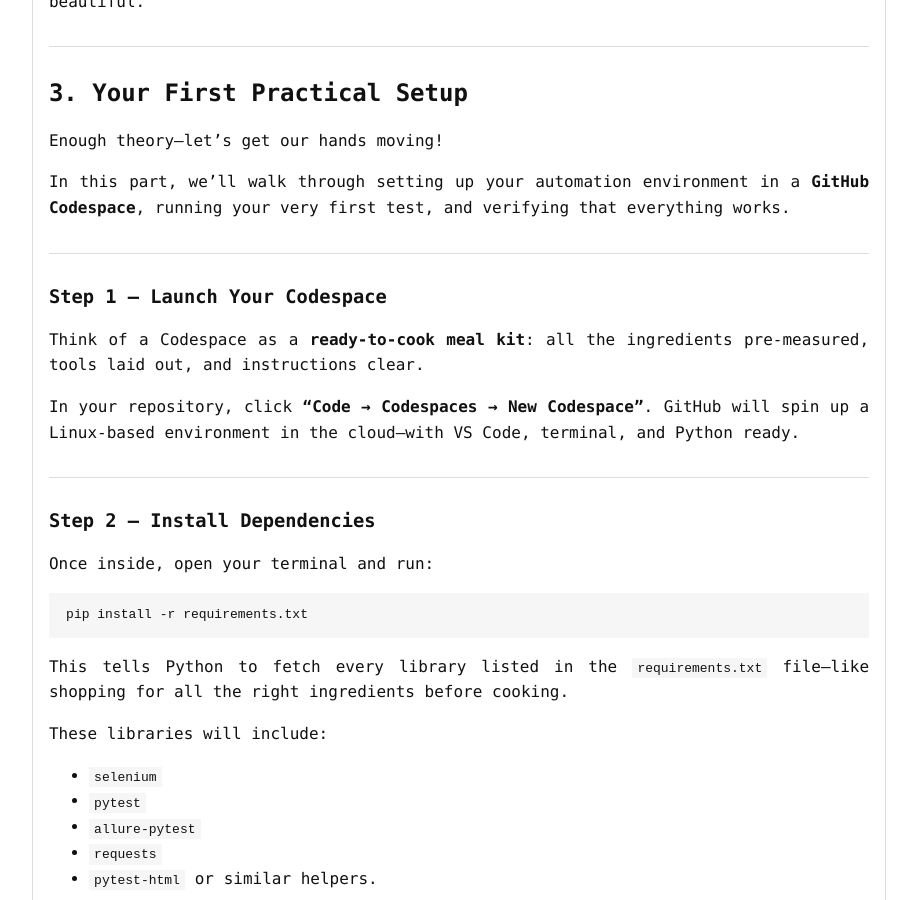
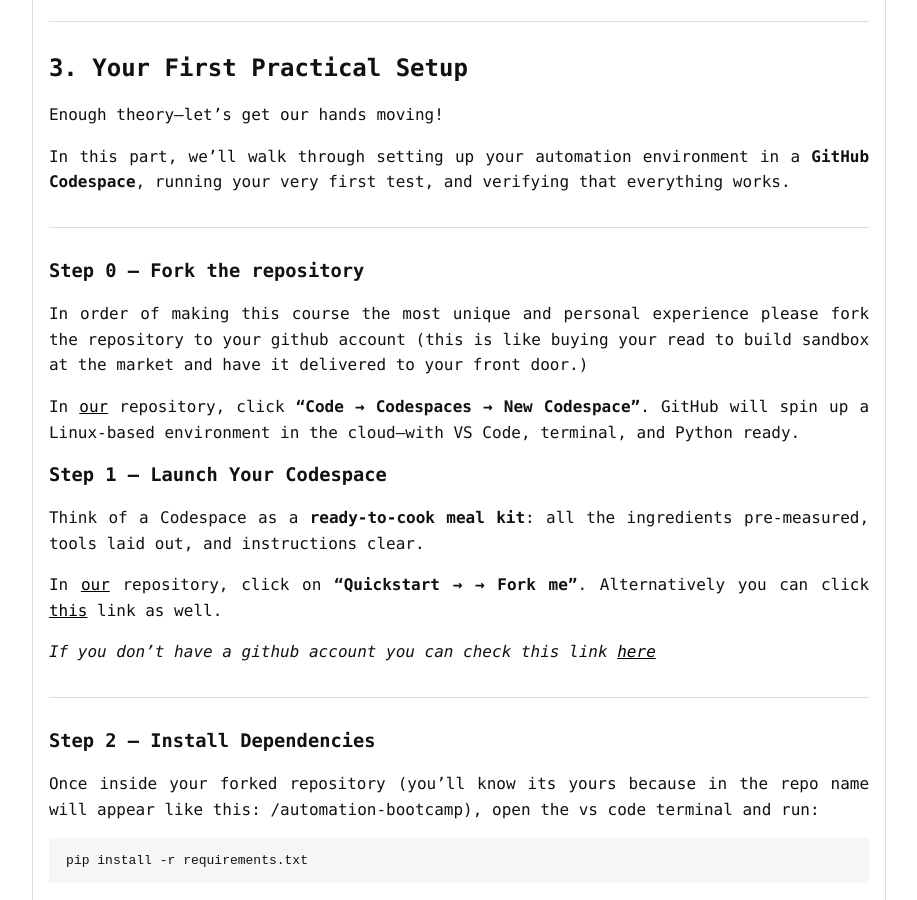
Before and after one commit to leonardespi/automation-bootcamp-site, a Jekyll site: the page built from _modules/01-introduction.md, in a window 1280 px wide and 900 px high, scrolled down 3094 px. Shown: the whole window, without its empty margins (181-1098 px from the left). Built offline with Jekyll 4.4.1, drawn with Linux system fonts in a browser that asks for light colours; some of the changed text lies outside the part shown.

Commit message:
Revise introduction and about pages for clarity and engagement; add new section on forking repository.

````diff
--- a/_modules/01-introduction.md
+++ b/_modules/01-introduction.md
@@ -118,18 +118,28 @@ In this part, we’ll walk through setting up your automation environment in a *
 
 ---
 
+### Step 0 — Fork the repository
+
+In order of making this course the most unique and personal experience please fork the repository to your github account (this is like buying your read to build sandbox at the market and have it delivered to your front door.)
+
+In [our](https://github.com/leonardespi/automation-bootcamp) repository, click **“Code → Codespaces → New Codespace”**.
+GitHub will spin up a Linux-based environment in the cloud—with VS Code, terminal, and Python ready.
+
+
 ### Step 1 — Launch Your Codespace
 
 Think of a Codespace as a **ready-to-cook meal kit**: all the ingredients pre-measured, tools laid out, and instructions clear.
 
-In your repository, click **“Code → Codespaces → New Codespace”**.
-GitHub will spin up a Linux-based environment in the cloud—with VS Code, terminal, and Python ready.
+In [our](https://github.com/leonardespi/automation-bootcamp) repository, click on **“Quickstart → → Fork me”**.
+Alternatively you can click [this](https://github.com/leonardespi/qa-automation-bootcamp/fork) link as well.
+
+*If you don't have a github account you can check this link [here](https://docs.github.com/en/get-started/start-your-journey/creating-an-account-on-github)*
 
 ---
 
 ### Step 2 — Install Dependencies
 
-Once inside, open your terminal and run:
+Once inside your forked repository (you'll know its yours because in the repo name will appear like this: <YOUR-USERNAME>/automation-bootcamp), open the vs code terminal and run:
 
 ```bash
 pip install -r requirements.txt
````
Also changed, not shown: other parts of _modules/01-introduction.md (+1 -1 lines), index.html (+6 -6 lines), pages/about.md (+4 -2 lines).
